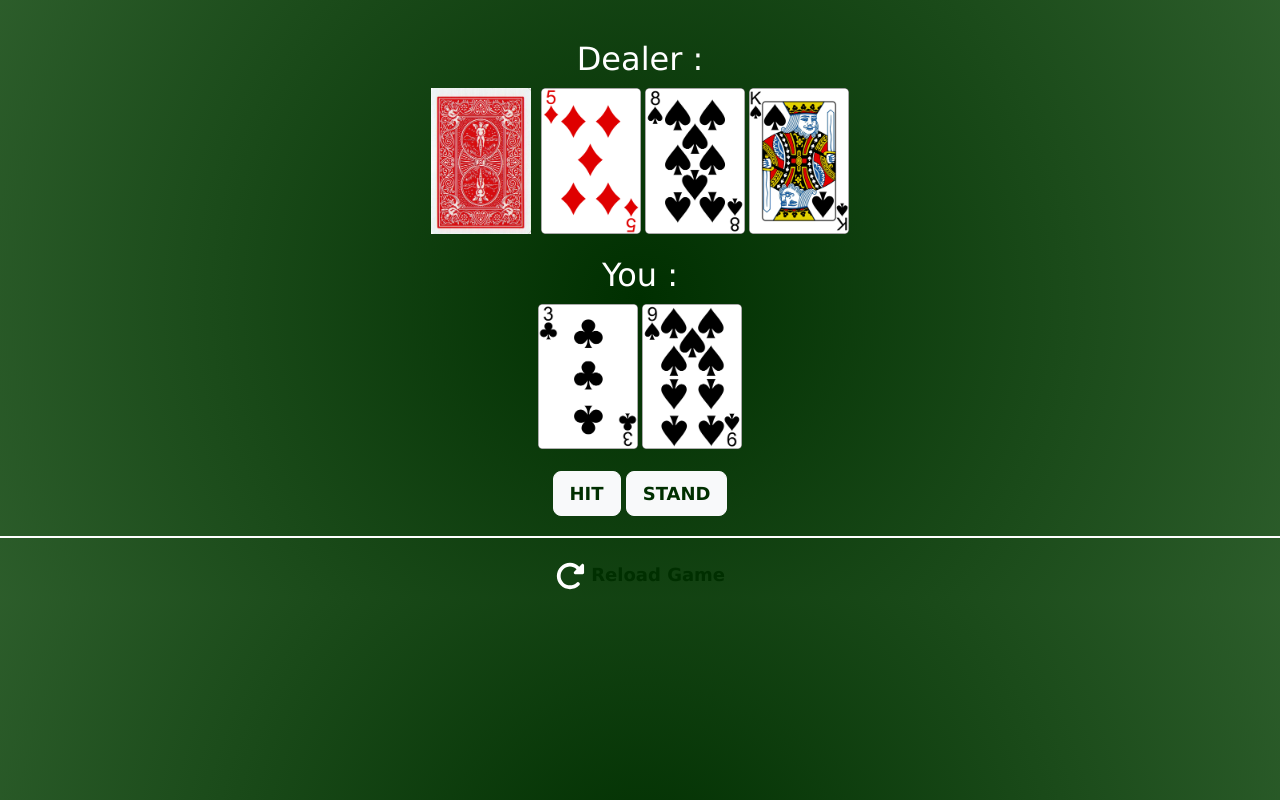
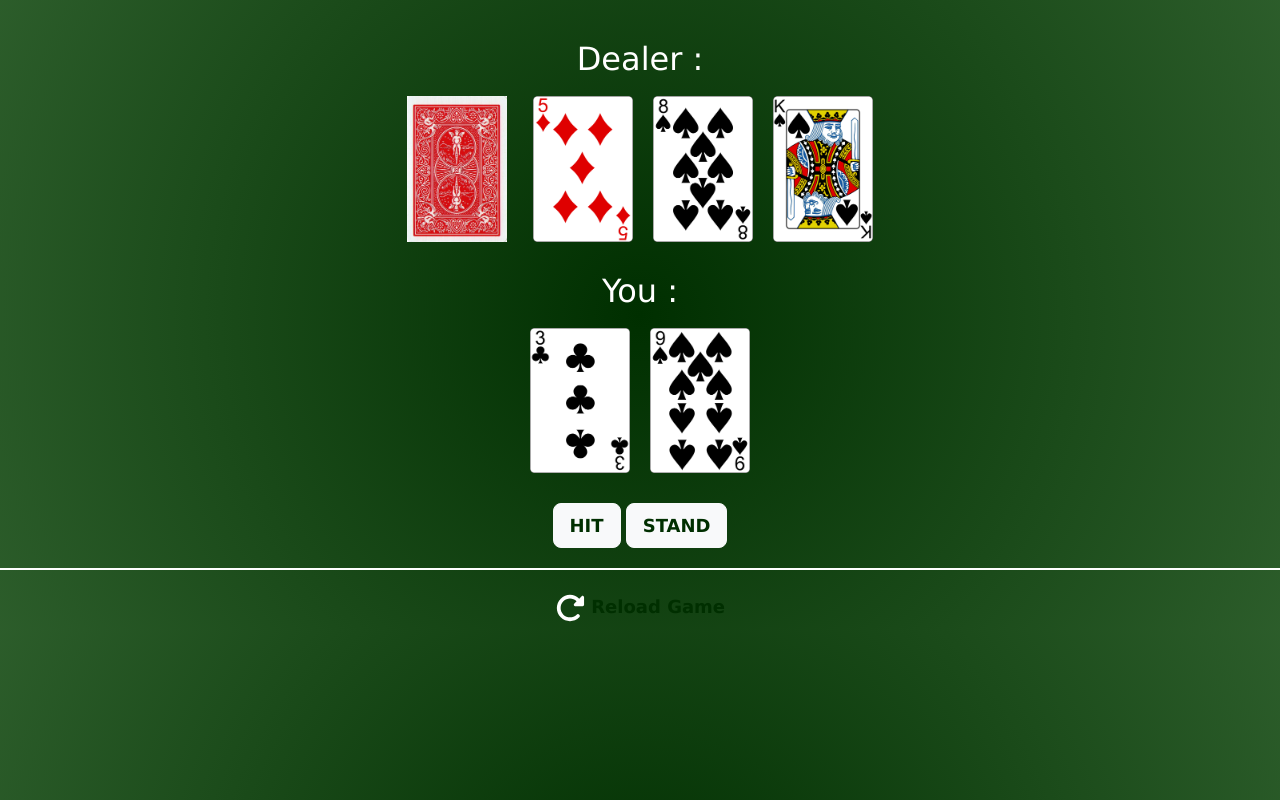
Before and after one commit to AmandaJansen/black-jack-javascript, a plain HTML site: page index.html in a window 1280 px wide. Drawn offline with nearby package versions, Linux system fonts and the light colour scheme.

Commit message:
Update styles.css

```diff
--- a/styles.css
+++ b/styles.css
@@ -13,12 +13,12 @@ body{
 
 #dealer-cards img{
   width: 100px;
-margin: 2px;
+margin: 10px;
 }
 
 #your-cards img{
   width: 100px;
-  margin: 2px;
+  margin: 10px;
 }
 
 #retry{
```
